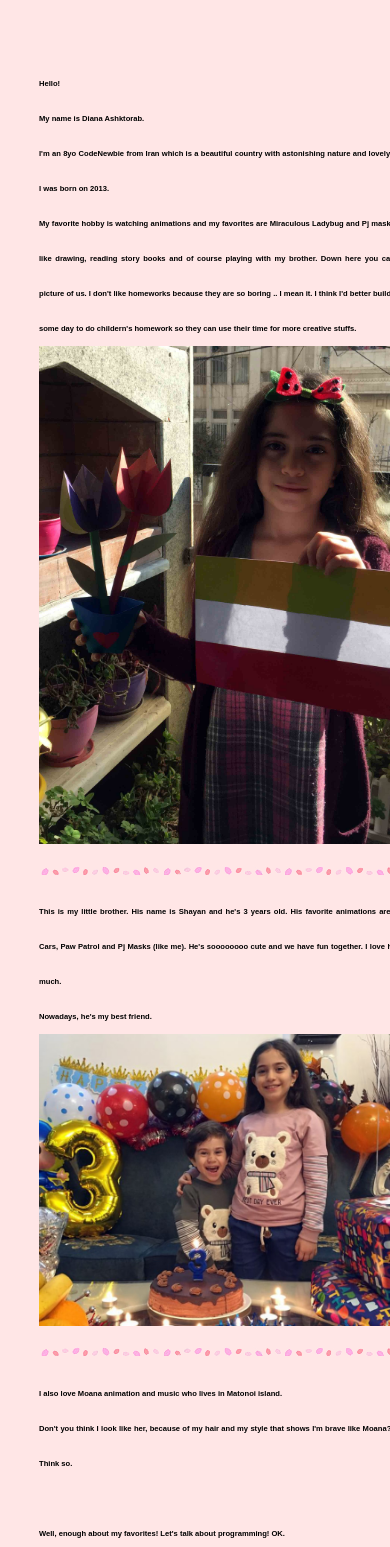
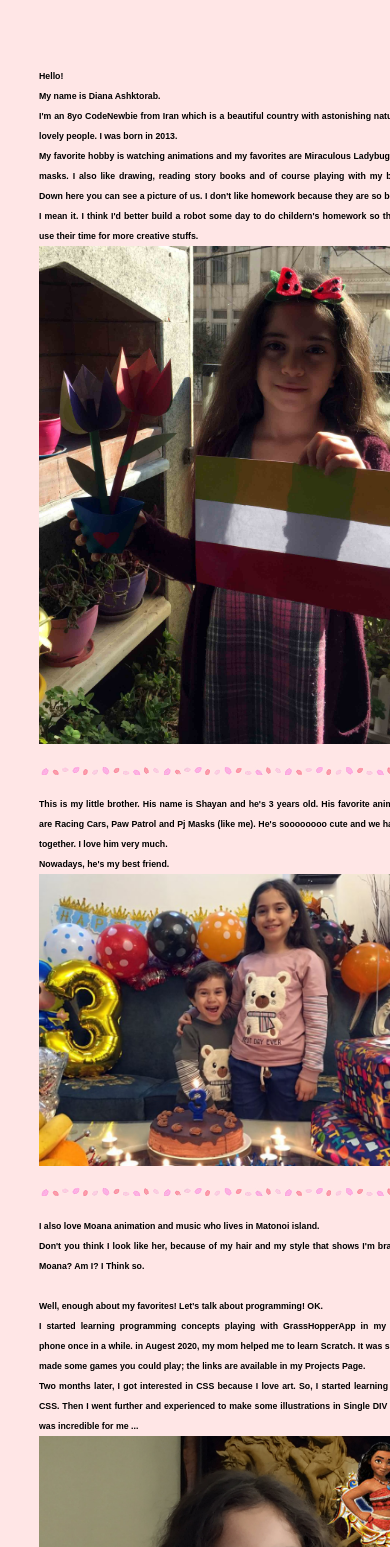
Before and after one commit to dianaash/myWebsite, a plain HTML site: page profile.html in a window 390 px wide. Shown: the part 53-1600 px from the top of the page. Drawn offline with Linux system fonts and the light colour scheme.

Commit message:
corrected profile

```diff
--- a/index.css
+++ b/index.css
@@ -279,5 +279,9 @@ a {
   .wide-card {
     display: block;
     text-align: center;
+    font-size: 1.5vmin;
+  }
+  .wide-card h2 {
+    line-height: 20px;
   }
 }
--- a/profile.html
+++ b/profile.html
@@ -31,11 +31,11 @@
           <h2>
             Hello! <br />
             My name is Diana Ashktorab. <br />
-            I'm an 8yo CodeNewbie from Iran which is a beautiful country with astonishing nature and lovely people. I was born on 2013.<br />
+            I'm an 8yo CodeNewbie from Iran which is a beautiful country with astonishing nature and lovely people. I was born in 2013.<br />
             My favorite hobby is watching animations and my favorites are
             Miraculous Ladybug and Pj masks. I also like drawing, reading story books and
             of course playing with my brother. Down here you can see a picture
-            of us. I don't like homeworks because they are so boring .. I mean it. I think I'd better build a robot some day to do childern's homework so they can use their time for more creative stuffs.
+            of us. I don't like homework because they are so boring .. I mean it. I think I'd better build a robot some day to do childern's homework so they can use their time for more creative stuffs.
           </h2>
         </div>
         <div>
@@ -74,8 +74,8 @@
             <br />
             Well, enough about my favorites! Let's talk about programming! OK.
             <br />
-            I started occasionally learning programming concepts playing with
-            GrassHopperApp in my mom's phone. On Augest 2020, my mom helped me
+            I started learning programming concepts playing with
+            GrassHopperApp in my mom's phone once in a while. in Augest 2020, my mom helped me
             to learn Scratch. It was so fun! I made some games you could play;
             the links are available in my Projects Page.<br/>Two months later, I got interested in CSS because I love art. So, I started learning
             simple CSS.  Then I went further and experienced to make some
@@ -94,7 +94,7 @@
         <div>
           <h2>
             Then, I learned how to make SVG in Adobe Illustrator and this learning was super! I could make an SVG and animate it in CSS.
-            I'm planning to learn JavaScript. I love to bring joy in programming and learning, making funny animations, funny games and also teaching what I know to others. I usually do something funny in my tutorials that's because I like humor. I also like AI specially Robotics; who knows, maybe that will be one of my future challenges! or maybe I become a police officer:)
+            I'm planning to learn JavaScript. I love to bring joy in programming and learning, make funny animations, funny games and also teach what I know to others. I usually do something funny in my tutorials that's because I like humor. I also like AI specially Robotics; who knows, maybe that will be one of my future challenges! or maybe I become a police officer:)
         </div>
         <div>
           <img src="images/Diana_Ashktorab_2.JPG" alt="" width="400px" />
```
